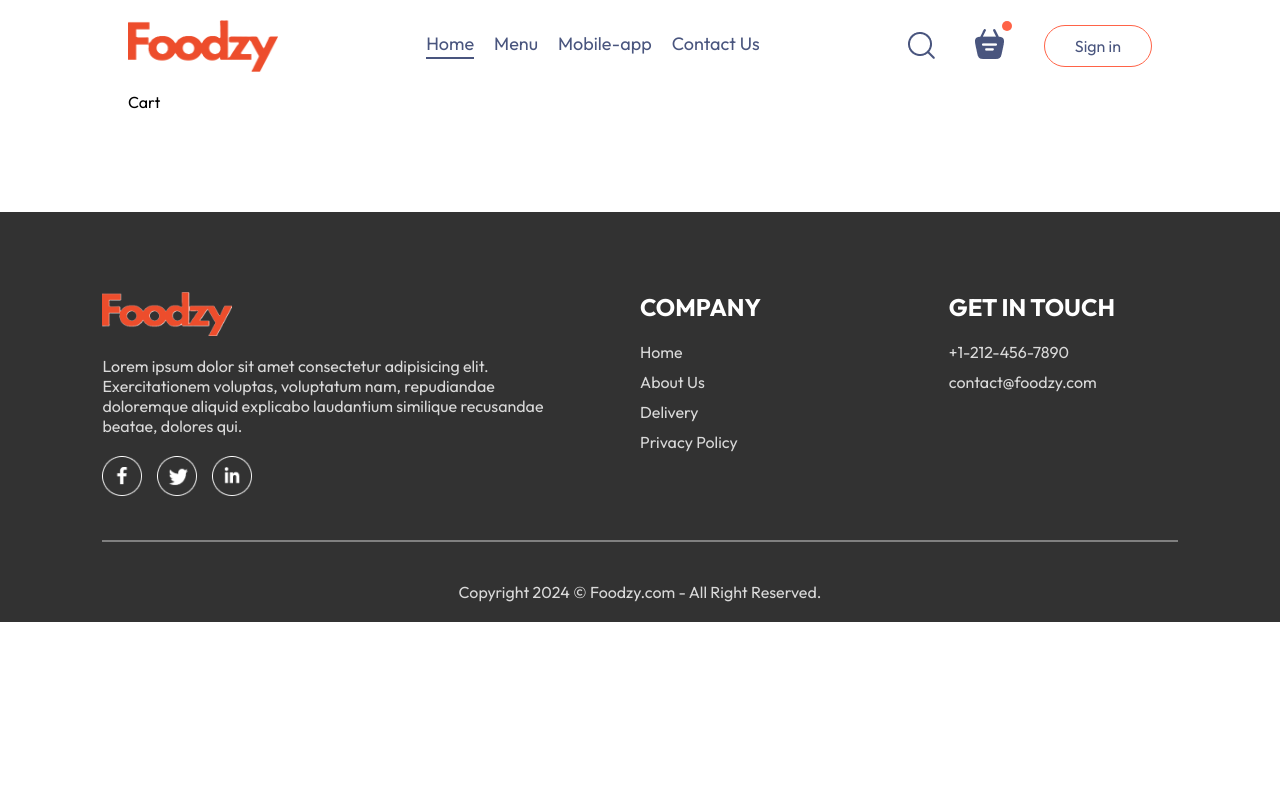
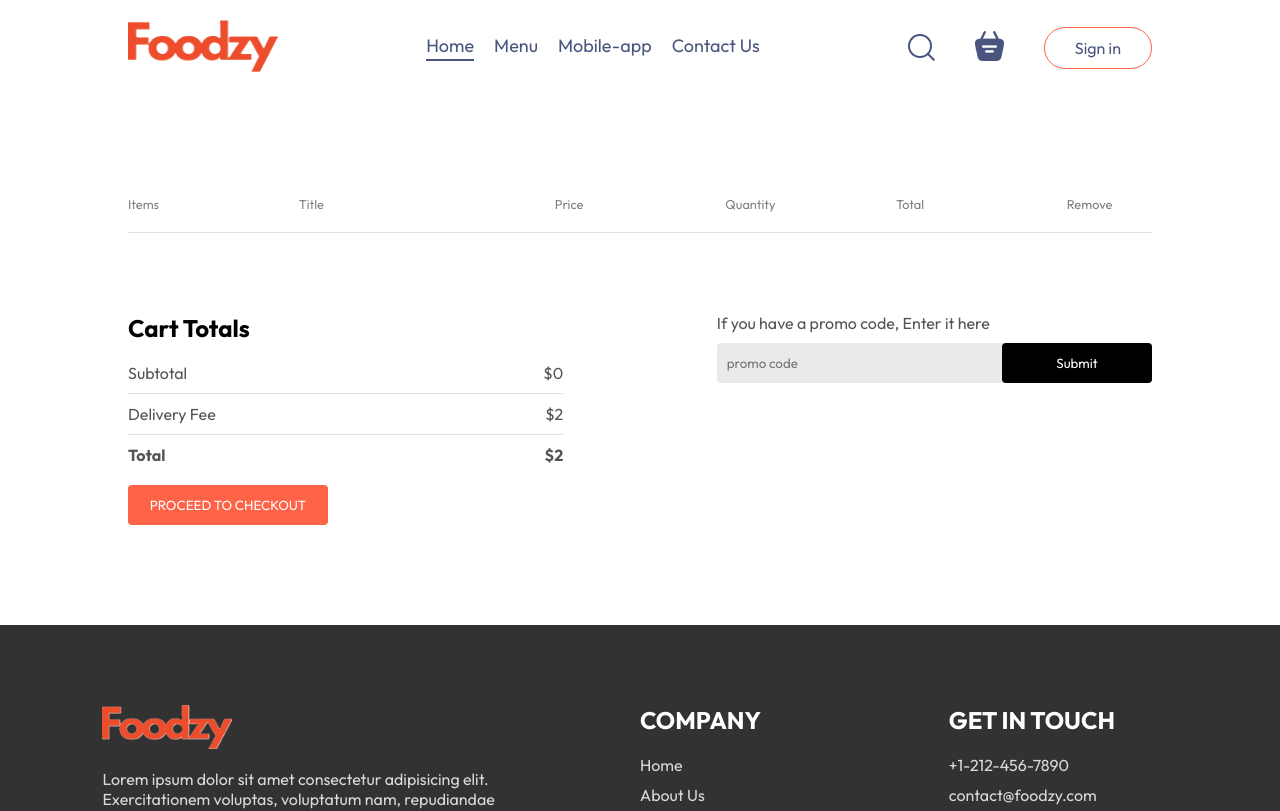
Before and after one commit to Muhammed-shamal/food-delivery-project, a React (Create React App) app: page /cart in a window 1280 px wide. Shown: the top 811 px of the page. Built offline with nearby package versions, Linux system fonts and the light colour scheme.

Commit message:
created cart page

```diff
--- a/src/components/LoginPopup/LoginPopup.jsx
+++ b/src/components/LoginPopup/LoginPopup.jsx
@@ -24,6 +24,11 @@
           )}
           <input type="email" placeholder="Your email" required />
           <input type="password" placeholder="Password" required />
+          {currentState === "Login" ? (
+            <></>
+          ) : (
+            <input type="password" placeholder="Confirm password" required />
+          )}
         </div>
         <button>
           {currentState === "Sign Up" ? "Create account" : "Login"}
@@ -33,11 +38,11 @@
           <p>By continuing, i agree to the terms of use & privacy policy.</p>
         </div>
         {currentState === "Login" ? (
-          <p onClick={()=>setCurrentState("Sign Up")}>
+          <p onClick={() => setCurrentState("Sign Up")}>
             Create a new account? <span>Click here</span>
           </p>
         ) : (
-          <p onClick={()=>setCurrentState("Login")}>
+          <p onClick={() => setCurrentState("Login")}>
             Already have an account? <span>Login here</span>
           </p>
         )}
--- a/src/components/Navbar/Navbar.jsx
+++ b/src/components/Navbar/Navbar.jsx
@@ -1,14 +1,20 @@
-import React, { useState } from "react";
+import React, { useState, useContext } from "react";
 import "./Navbar.css";
 import { assets } from "../../assets/assets";
 import { Link } from "react-router-dom";
+import { StoreContext } from "../../context/StoreContext";
 
 function Navbar({ setShowLogin }) {
+
+  const { getTotalCartAmount } = useContext(StoreContext);
+
   const [menu, setMenu] = useState("home");
 
   return (
     <div className="navbar">
-      <img src={assets.brand_logo} alt="" className="logo" />
+      <Link to="/">
+        <img src={assets.brand_logo} alt="" className="logo" />
+      </Link>
       <ul className="navbar-menu">
         <Link
           to="/"
@@ -42,10 +48,12 @@
       <div className="navbar-right">
         <img src={assets.search_icon} alt="search" />
         <div className="navbar-search-icon">
-          <img src={assets.basket_icon} alt="" />
-          <div className="dot"></div>
+          <Link to="cart">
+            <img src={assets.basket_icon} alt="" />
+          </Link>
+          <div className={getTotalCartAmount() === 0 ? "" : "dot"}></div>
         </div>
-        <button onClick={()=>setShowLogin(true)}>Sign in</button>
+        <button onClick={() => setShowLogin(true)}>Sign in</button>
       </div>
     </div>
   );
--- a/src/context/StoreContext.jsx
+++ b/src/context/StoreContext.jsx
@@ -1,4 +1,4 @@
-import { createContext, useState, useEffect } from "react";
+import { createContext, useState } from "react";
 import { food_list } from "../assets/assets";
 
 export const StoreContext = createContext(null);
@@ -18,17 +18,26 @@
     setCartItems((prev) => ({ ...prev, [itemId]: prev[itemId] - 1 }));
   };
 
+  const getTotalCartAmount = () => {
+    let totalAmount = 0;
+    for (const item in cartItems) {
+      if (cartItems[item]>0) {
+        let itemInfo = food_list.find((product) => product._id === item)
+        totalAmount += itemInfo.price * cartItems[item]
+      }
+    }
+    return totalAmount;
+  }
+
   const contextValue = {
     food_list,
     cartItems,
     setCartItems,
     addToCart,
     removeFromCart,
+    getTotalCartAmount,
   };
 
-  useEffect(() => {
-    console.log(cartItems);
-  }, [cartItems]);
 
   return (
     <StoreContext.Provider value={contextValue}>
--- a/src/pages/Cart/Cart.css
+++ b/src/pages/Cart/Cart.css
@@ -0,0 +1,108 @@
+.cart {
+    margin-top: 100px;
+}
+
+.cart-items-title {
+    display: grid;
+    grid-template-columns: 1fr 1.5fr 1fr 1fr 1fr 0.5fr;
+    align-items: center;
+    color: gray;
+    font-size: max(1vw, 12px);
+}
+
+.cart-items-item {
+    margin: 10px 0px;
+    color: black;
+}
+
+.cart-items-item img {
+    width: 50px;
+}
+
+.cart hr {
+    height: 1px;
+    background-color: #e2e2e2;
+    border: none;
+}
+
+.cart-items-item .cross {
+    cursor: pointer;
+}
+
+.cart-bottom {
+    margin-top: 80px;
+    display: flex;
+    justify-content: space-between;
+    gap: max(12vw, 20px);
+}
+
+.cart-total {
+    flex: 1;
+    display: flex;
+    flex-direction: column;
+    gap: 20px;
+}
+
+.cart-total-details {
+    display: flex;
+    justify-content: space-between;
+    color: #555;
+}
+
+.cart-total hr {
+    margin: 10px 0px;
+
+}
+
+.cart-total button {
+    border: none;
+    color: white;
+    background-color: tomato;
+    width: max(15vw,200px);
+    padding: 12px 0px;
+    border-radius: 4px;
+    cursor: pointer;
+}
+
+.cart-promocode {
+    flex: 1;
+}
+
+.cart-promocode p {
+    color: #555;
+}
+
+.cart-promocode-input {
+    margin-top: 10px;
+    display: flex;
+    justify-content: space-between;
+    align-items: center;
+    background-color: #eaeaea;
+    border-radius: 4px;
+}
+
+.cart-promocode-input input {
+    background: transparent;
+    border: none;
+    outline: none;
+    padding-left: 10px;
+}
+
+
+.cart-promocode-input button {
+    width: max(10vw, 150px);
+    padding: 12px 5px;
+    background-color: black;
+    border: none;
+    color: white;
+    border-radius: 4px;
+}
+
+@media (max-width: 750px) {
+    .cart-bottom {
+        flex-direction: column-reverse;
+    }
+    .cart-promocode {
+        justify-content: start;
+    }
+}
--- a/src/pages/Cart/Cart.jsx
+++ b/src/pages/Cart/Cart.jsx
@@ -1,10 +1,77 @@
-import React from 'react'
-import './Cart.css'
+import React, { useContext } from "react";
+import "./Cart.css";
+
+import { StoreContext } from "../../context/StoreContext";
 
 function Cart() {
+  const { cartItems, food_list, removeFromCart, getTotalCartAmount } =
+    useContext(StoreContext);
+
   return (
-    <div>Cart</div>
-  )
+    <div className="cart">
+      <div className="cart-items">
+        <div className="cart-items-title">
+          <p>Items</p>
+          <p>Title</p>
+          <p>Price</p>
+          <p>Quantity</p>
+          <p>Total</p>
+          <p>Remove</p>
+        </div>
+        <br />
+        <hr />
+        {food_list.map((item, index) => {
+          if (cartItems[item._id] > 0) {
+            return (
+              <div>
+                <div className="cart-items-title cart-items-item">
+                  <img src={item.image} alt="" />
+                  <p>{item.name}</p>
+                  <p>${item.price}</p>
+                  <p>{cartItems[item._id]}</p>
+                  <p>${item.price * cartItems[item._id]}</p>
+                  <p onClick={()=>removeFromCart(item._id)} className='cross'>x</p>
+                </div>
+                <hr />
+              </div>
+            );
+          }
+        })}
+      </div>
+      <div className='cart-bottom'>
+        <div className="cart-total">
+          <h2>Cart Totals</h2>
+          <div>
+            <div className="cart-total-details">
+              <p>Subtotal</p>
+              <p>${getTotalCartAmount()}</p>
+            </div>
+            <hr />
+            <div className="cart-total-details">
+              <p>Delivery Fee</p>
+              <p>${2}</p>
+            </div>
+            <hr />
+            <div className="cart-total-details">
+              <b>Total</b>
+              <b>${getTotalCartAmount()+2}</b>
+            </div>
+          </div>
+          <button>PROCEED TO CHECKOUT</button>
+        </div>
+
+        <div className="cart-promocode">
+          <div>
+            <p>If you have a promo code, Enter it here</p>
+            <div className='cart-promocode-input'>
+              <input type="text" placeholder='promo code' />
+              <button>Submit</button>
+            </div>
+          </div>
+        </div>
+      </div>
+    </div>
+  );
 }
 
-export default Cart
+export default Cart;
```
